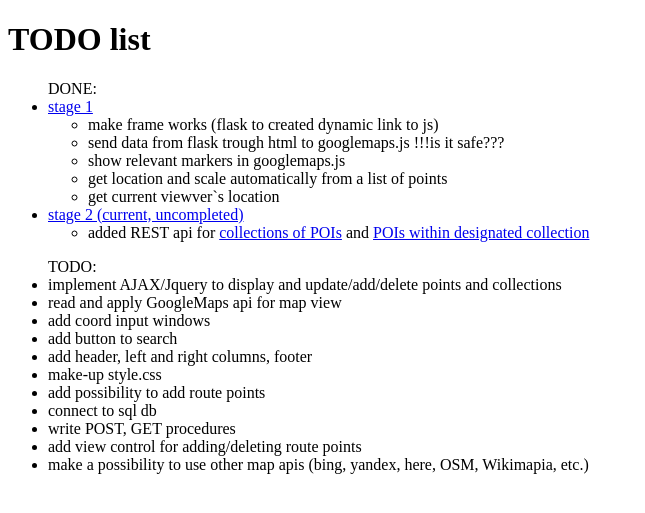
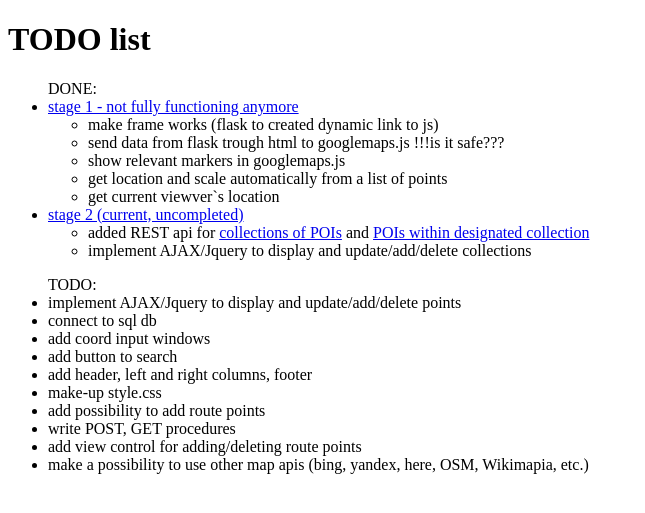
Before and after one commit to vad2der/Flask_training, a Flask app: page /todo in a window 1280 px wide. Shown: the top 513 px of the page, without its empty margins (0-645 px from the left). Run offline with Flask 2, Linux system fonts and the light colour scheme; some libraries are stand-ins or nearby versions.

Commit message:
Todo page update, some refractoring, added function for collection creation

```diff
--- a/main.py
+++ b/main.py
@@ -3,7 +3,6 @@ training on Flask
 """
 
 from flask import Flask, request, render_template, flash, url_for
-import json
 import random
 from flask_restful import reqparse, abort, Api, Resource, fields
 
@@ -11,6 +10,7 @@ app = Flask(__name__)
 api = Api(app)
 
 api_out = {}
+
 
 class Collection(Resource):
     """
@@ -23,13 +23,20 @@ class Collection(Resource):
         self.poi_list_4 = {"col_id": 444, "name": "Collection 4", "poi_ids": []}
         self.poi_collection_list = [self.poi_list_1, self.poi_list_2, self.poi_list_3, self.poi_list_4]
 
-        self.poi_col_fields = { \
+        self.poi_col_fields = {
         'col_id': fields.Integer,
         'name': fields.String,
         'date_created': fields.DateTime,
         'date_updated': fields.DateTime,
         'poi_ids': fields.Integer,
         }
+
+    def createNewCollection(self, new_collection):
+        next_id = int(self.poi_collection_list[-1]["col_id"]) + 1
+        new_collection["col_id"] = next_id
+        new_collection["poi_ids"] = []
+        self.poi_collection_list.append(new_collection)
+        return self.poi_collection_list[-1]
 
     def get(self):
         return self.poi_collection_list
@@ -46,19 +53,20 @@ class Collection(Resource):
         new_collection = {}
         for field in self.poi_col_fields:
             new_collection[field] = request.form.get(field)
-        self.poi_collection_list.append(new_collection)
-        return new_collection, 201
+        the_new_collection = self.createNewCollection(new_collection)
+        return the_new_collection, 201
 
     def delete(self):
         pass
+
 
 class POIs(Resource):
     """
     initial emualtion of db
     """
     def __init__(self):
-	    self.all_pois = [
-		{'poi_id': 9101, 'poi_name': 'Kamennie palatki', 'lat': 56.842912, 'lng': 60.678538, 'type': 'Natural', 'subtype': 'Rock'},
+        self.all_pois = [
+        {'poi_id': 9101, 'poi_name': 'Kamennie palatki', 'lat': 56.842912, 'lng': 60.678538, 'type': 'Natural', 'subtype': 'Rock'},
         {'poi_id': 9102, 'poi_name': 'Shartash ozero', 'lat': 56.847335, 'lng': 60.692927, 'type': 'Natural', 'subtype': 'Waterbody'},
         {'poi_id': 9103, 'poi_name': 'One more point', 'lat': 56.855640, 'lng': 60.759548,  'type': 'Natural', 'subtype': 'Rock'},
         {'poi_id': 9104, 'poi_name': 'Local Beach', 'lat': 56.859641, 'lng': 60.726486, 'type': 'Natural', 'subtype': 'Beach'},
@@ -94,7 +102,7 @@ class POIs(Resource):
         for i in the_col['poi_ids']:
             for ap in self.all_pois:
                 if (ap['poi_id'] == i):
-                   output.append(ap)
+                    output.append(ap)
         return output
 
     def put(self):
@@ -109,24 +117,29 @@ class POIs(Resource):
 
 ctp = Collection()
 
+
 # index page
 @app.route('/')
 def index():
-	return render_template('index.html')
+    return render_template('index.html')
+
 
 # if datatype = 'str'
 @app.route('/out/<service>')
 def out(service, methods=['GET', 'POST']):
-	return '<p>You have requested {}</p><p>Request method is {}</p>'. format(service, request.method)
+    return '<p>You have requested {}</p><p>Request method is {}</p>'. format(service, request.method)
+
 
 # if datatype = 'int' - explicitly cast it
 @app.route('/number/<int:num>')
 def number(num):
-	return 'You have entered number{}'. format(str(num))
+    return 'You have entered number{}'. format(str(num))
+
 
 def getPoiList():
     attempt_poi_collection = request.form.post['poi_collection_choise']
     return ctp.getPOIlist(poi_collection)
+
 
 # stage01
 @app.route('/stage01')
@@ -134,11 +147,13 @@ def stage01():
     poi_list = ctp.randomPOIlist()
     return render_template('stage01.html', name='stage01', poi_list=poi_list)
 
+
 # stage02
 @app.route('/stage02')
 def stage02():
     poi_list = ctp.randomPOIlist()
     return render_template('stage02.html', name='stage02')
+
 
 # map page
 @app.route('/<name>', methods=['GET', 'POST'])
@@ -151,17 +166,18 @@ def map(name):
     except Exception as e:
         return render_template('map_view.html', name=name, poi_collection_list=ctp.poi_collection_list)
 
+
 def abort_if_todo_doesnt_exist(collection_name):
     if collection_name not in ctp.collection_list:
         abort(404, message="POI list {} doesn't exist".format(collection_name))
 
 parser = reqparse.RequestParser()
 post_parser = reqparse.RequestParser()
-#parser.add_argument('the_collection')
+# parser.add_argument('the_collection')
 
 api.add_resource(Collection, '/api/collections/',  '/api/collections/<new_collection>')
 api.add_resource(POIs, '/api/pois/<the_collection>')
 
 
 if __name__ == "__main__":
-	app.run(debug=True)
+    app.run(debug=True)
--- a/static/googlemap.js
+++ b/static/googlemap.js
@@ -34,7 +34,7 @@ function initMap(point_list) {
 	  styles: styleArray,
 	  zoom: 6
     });
-  if ((typeof(points) != 'object') || (points.length == 0)){
+  if ((typeof(points) != 'object') || (points === null) || (points.length == 0)){
     // Try HTML5 geolocation.
 	var infoWindow = new google.maps.InfoWindow({map: map});
     if (navigator.geolocation) {
--- a/templates/base.html
+++ b/templates/base.html
@@ -5,7 +5,9 @@
 <script src="https://ajax.googleapis.com/ajax/libs/jquery/2.2.0/jquery.min.js"></script>
 <script src="http://maps.googleapis.com/maps/api/js"></script>
 <script type="text/javascript" src="{{ url_for('static', filename='googlemap.js') }}"></script>
+<!--
 <link rel="stylesheet" type="text/css" href="{{ url_for('static', filename='style.css')}}"></link>
+-->
 </head>
 <body>
   <h1>Map view - {{ name }}</h1>
--- a/templates/stage01.html
+++ b/templates/stage01.html
@@ -2,6 +2,7 @@
 <html>
 <title>Map view page</title>
 <head>
+<script src="https://ajax.googleapis.com/ajax/libs/jquery/2.2.0/jquery.min.js"></script>
 <script src="http://maps.googleapis.com/maps/api/js"></script>
 <script type="text/javascript" src="{{ url_for('static', filename='googlemap.js') }}"></script>
 <link rel="stylesheet" type="text/css" href="{{ url_for('static', filename='style.css')}}"></link>
--- a/templates/todo.html
+++ b/templates/todo.html
@@ -10,7 +10,7 @@
 	<h1>TODO list</h1>
 		<p>
 			<ul>DONE:
-			<li><a href="{{ url_for('.stage01') }}">stage 1</a>
+			<li><a href="{{ url_for('.stage01') }}">stage 1 - not fully functioning anymore</a>
 				<ul>
 					<li>make frame works (flask to created dynamic link to js)</li>
 					<li>send data from flask trough html to googlemaps.js !!!is it safe???</li>
@@ -22,18 +22,18 @@
 			<li><a href="{{ url_for('.stage02') }}">stage 2 (current, uncompleted)</a>
 			    <ul>
 					<li>added REST api for <a href="api/collections">collections of POIs</a> and <a href="api/pois/collection 1">POIs within designated collection </a></li>
+					<li>implement AJAX/Jquery to display and update/add/delete collections</li>
 				</ul>
 			</li>
 			</ul>
 			<ul>TODO:
-				<li>implement AJAX/Jquery to display and update/add/delete points and collections</li>
-				<li>read and apply GoogleMaps api for map view</li>
+				<li>implement AJAX/Jquery to display and update/add/delete points</li>
+				<li>connect to sql db</li>
 				<li>add coord input windows</li>
 				<li>add button to search</li>
 				<li>add header, left and right columns, footer</li>
 				<li>make-up style.css</li>
 				<li>add possibility to add route points</li>
-				<li>connect to sql db</li>
 				<li>write POST, GET procedures</li>
 				<li>add view control for adding/deleting route points</li>
 				<li>make a possibility to use other map apis (bing, yandex, here, OSM, Wikimapia, etc.)</li>
```
